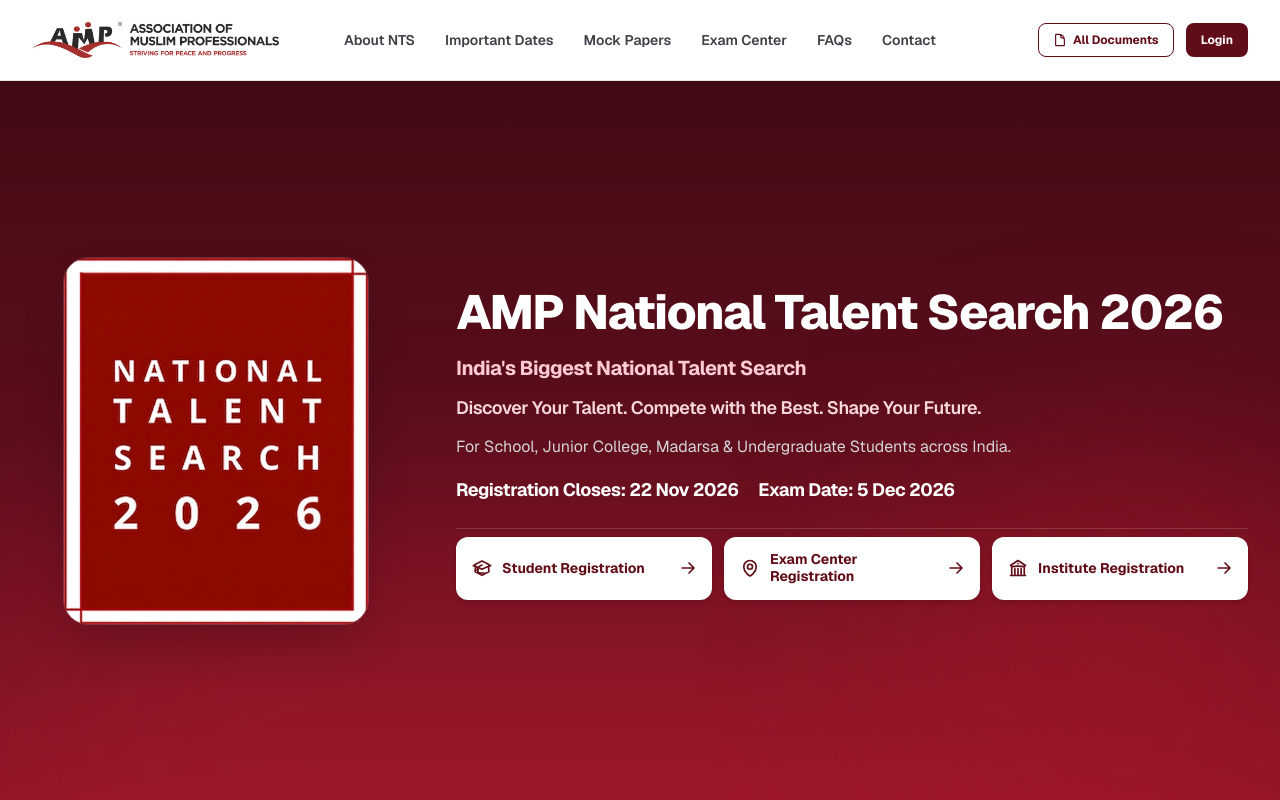
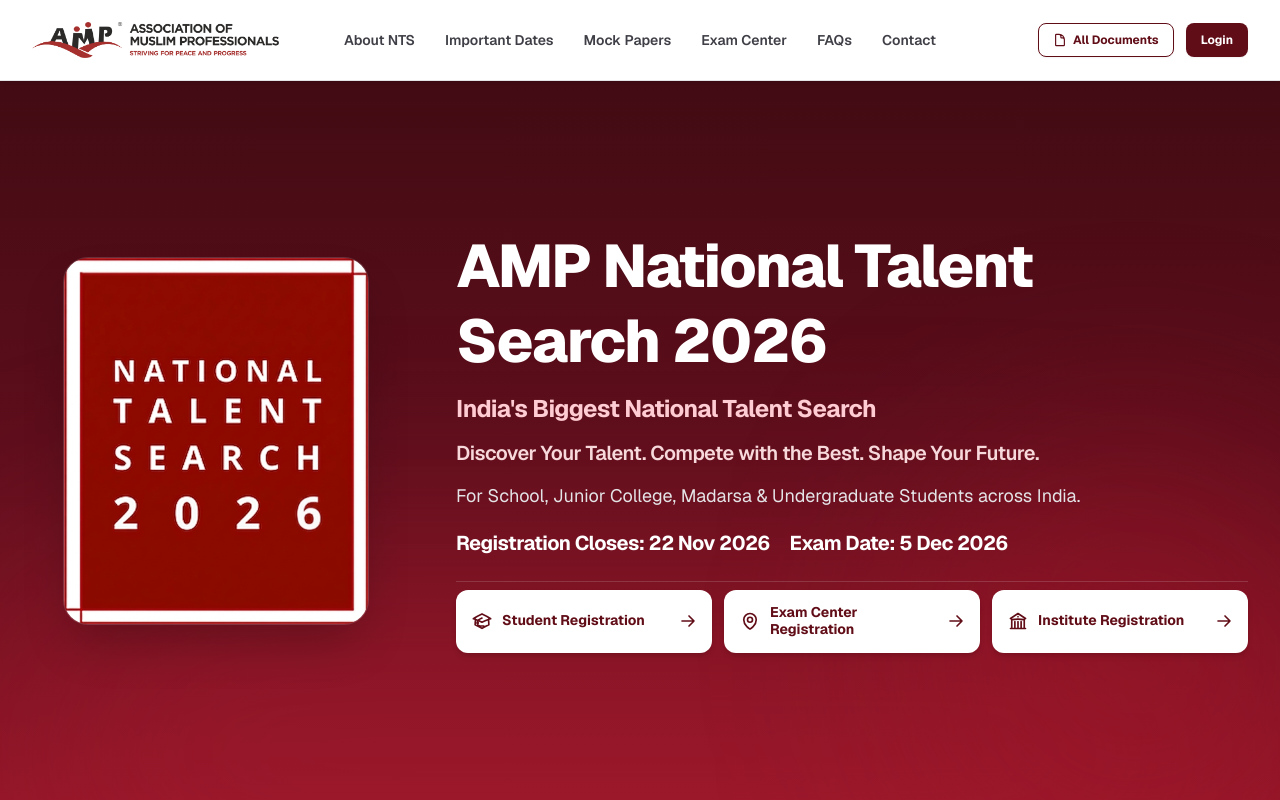
Before and after one commit to ansariafzal-ka/AMP-World-NTS-Web-Application-, a Next.js app: page / in a window 1280 px wide. Shown: the top 800 px of the page. Built offline with nearby package versions, Linux system fonts and the light colour scheme.

Commit message:
Increase hero typography and dates size

```diff
--- a/src/components/ui/hero-section.tsx
+++ b/src/components/ui/hero-section.tsx
@@ -74,24 +74,24 @@
 
           {/* Content & Registration Column */}
           <div className="md:col-span-7 lg:col-span-8 flex flex-col justify-center text-center md:text-left space-y-4 sm:space-y-5 md:space-y-6">
-            <div className="space-y-2.5 sm:space-y-3">
-              <h1 className="text-2xl sm:text-3xl md:text-4xl lg:text-5xl font-extrabold tracking-tight text-white leading-tight">
+            <div className="space-y-3 sm:space-y-3.5">
+              <h1 className="text-3xl sm:text-4xl md:text-4xl lg:text-5xl xl:text-6xl font-extrabold tracking-tight text-white leading-tight">
                 AMP National Talent Search 2026
               </h1>
 
-              <p className="text-base sm:text-lg md:text-xl font-bold text-rose-200 tracking-tight">
+              <p className="text-lg sm:text-xl md:text-2xl font-bold text-rose-200 tracking-tight">
                 India&apos;s Biggest National Talent Search
               </p>
 
-              <p className="text-sm sm:text-base md:text-lg font-semibold text-rose-100/95 tracking-tight max-w-2xl mx-auto md:mx-0">
+              <p className="text-base sm:text-lg md:text-xl font-semibold text-rose-100/95 tracking-tight max-w-3xl mx-auto md:mx-0">
                 Discover Your Talent. Compete with the Best. Shape Your Future.
               </p>
 
-              <p className="text-xs sm:text-sm md:text-base text-zinc-300 leading-relaxed max-w-2xl mx-auto md:mx-0">
+              <p className="text-sm sm:text-base md:text-lg text-zinc-200 leading-relaxed max-w-3xl mx-auto md:mx-0">
                 For School, Junior College, Madarsa &amp; Undergraduate Students across India.
               </p>
 
-              <p className="pt-1 text-sm sm:text-base md:text-lg font-bold text-white tracking-tight">
+              <p className="pt-1 text-base sm:text-lg md:text-xl font-bold text-white tracking-tight">
                 <span className="inline-block mr-3 sm:mr-5">Registration Closes: 22 Nov 2026</span>
                 <span className="inline-block">Exam Date: 5 Dec 2026</span>
               </p>
```
